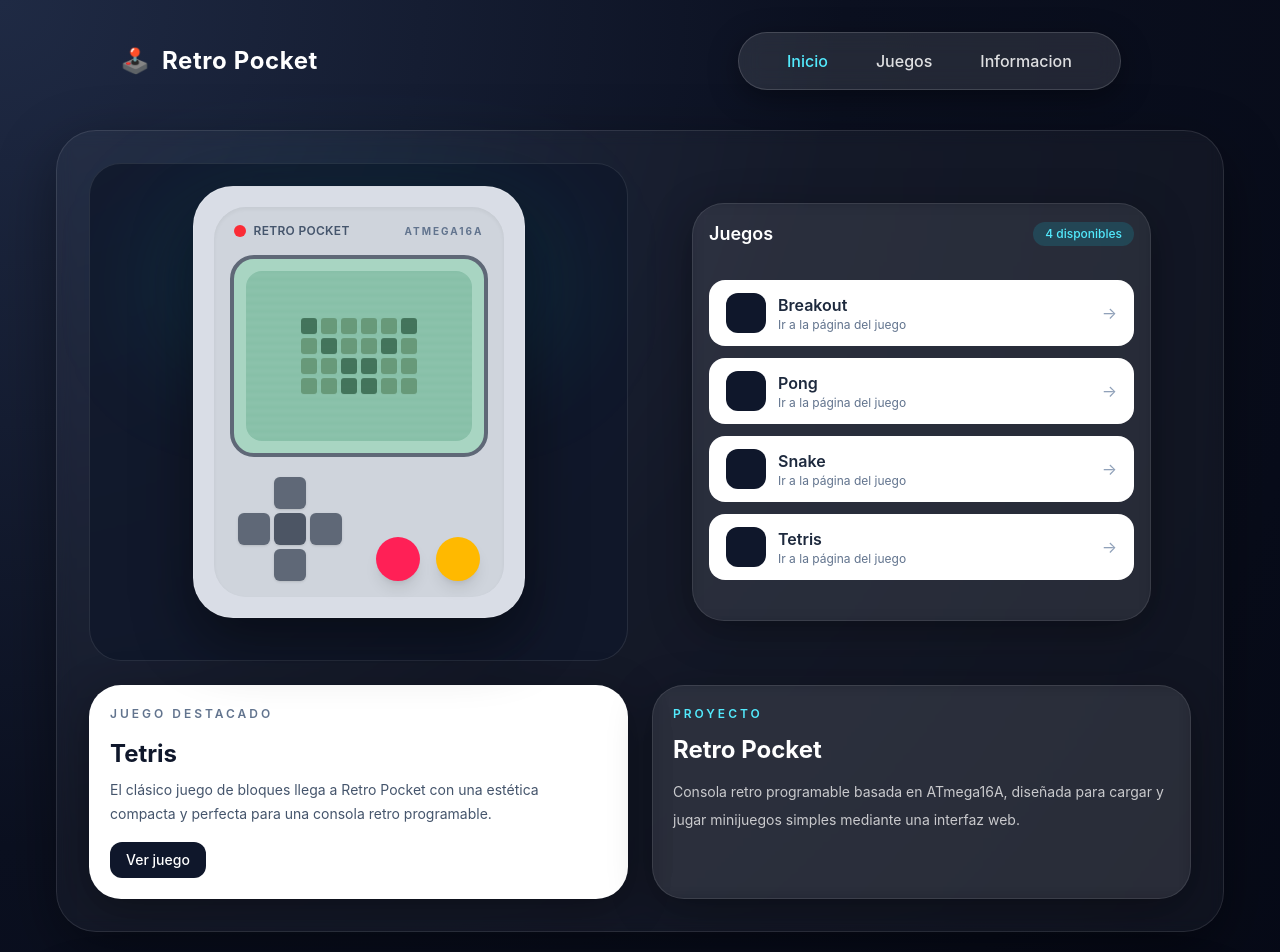
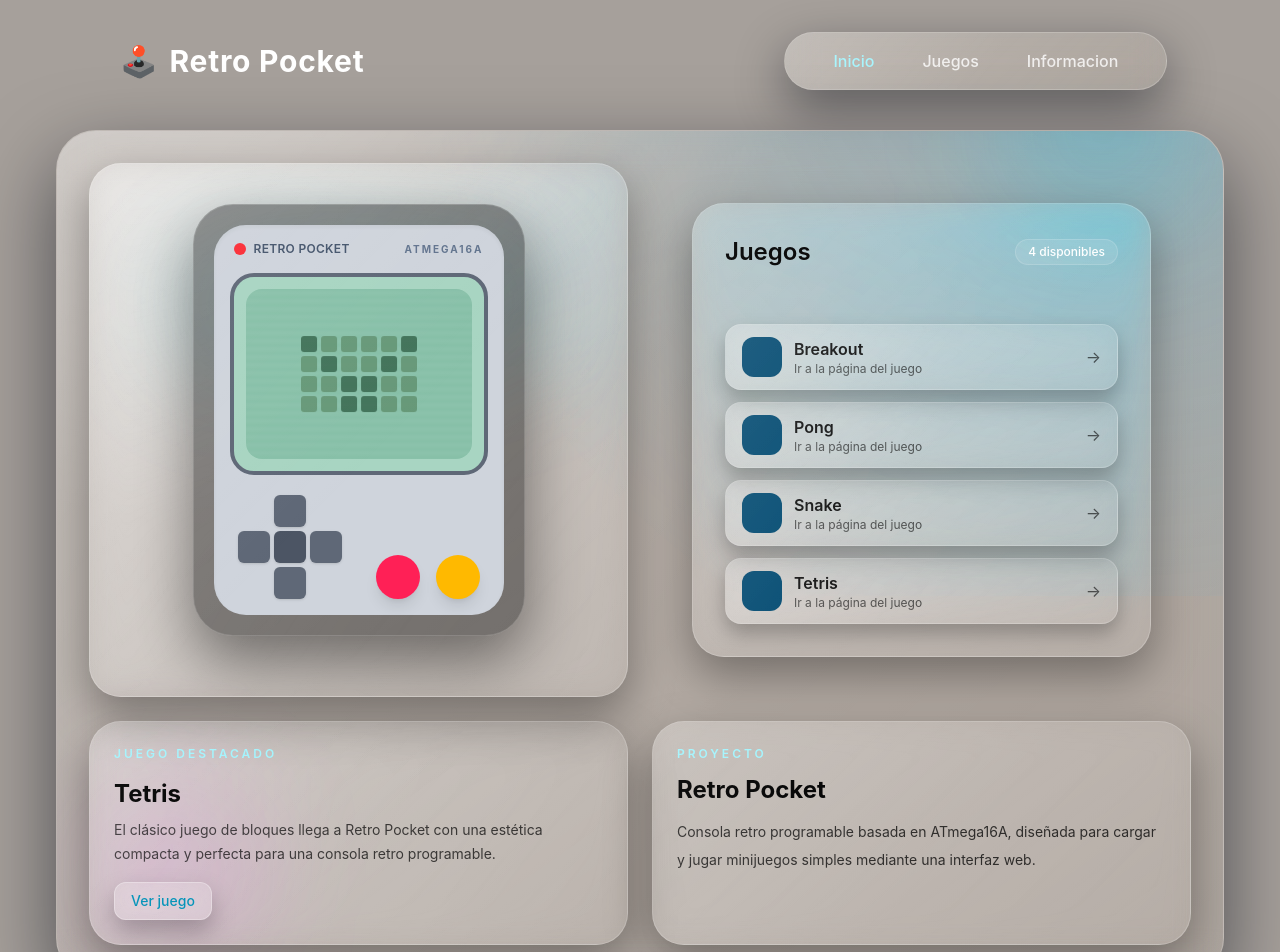
Before and after one commit to LeoDuffed/retro-pocket, a React (Vite) app: page / in a window 1280 px wide. Shown: the top 952 px of the page. Built offline with nearby package versions, Linux system fonts and the light colour scheme.

Commit message:
home page con liquid glass

```diff
--- a/src/components/FeatureGame.jsx
+++ b/src/components/FeatureGame.jsx
@@ -1,21 +1,21 @@
 export default function FeaturedGame() {
   return (
-    <section className="rounded-4xl border border-white/10 bg-white p-5 shadow-[0_10px_40px_rgba(0,0,0,0.35)]">
-      <p className="text-xs font-semibold uppercase tracking-[0.25em] text-slate-500">
+    <section className="liquid-card p-6">
+      <p className="text-xs font-semibold uppercase tracking-[0.25em] text-cyan-200">
         Juego destacado
       </p>
 
       <div className="mt-4 flex gap-4">
 
         <div className="flex-1">
-          <h3 className="text-2xl font-bold text-slate-900">Tetris</h3>
+          <h3 className="text-2xl font-bold text-black">Tetris</h3>
 
-          <p className="mt-2 text-sm leading-6 text-slate-600">
+          <p className="mt-2 text-sm leading-6 text-black/70">
             El clásico juego de bloques llega a Retro Pocket con una estética
             compacta y perfecta para una consola retro programable.
           </p>
 
-          <button className="mt-4 inline-flex rounded-xl bg-slate-900 px-4 py-2 text-sm font-medium text-white transition hover:bg-slate-800">
+          <button className="liquid-button mt-4 inline-flex rounded-xl px-4 py-2 text-sm font-medium text-cyan-600 transition hover:text-cyan-100">
             Ver juego
           </button>
         </div>
--- a/src/components/GamesPanel.jsx
+++ b/src/components/GamesPanel.jsx
@@ -9,31 +9,31 @@ const games = [
 
 export default function GamesPanel() {
   return (
-    <aside className="rounded-4xl border border-white/10 bg-white/6 p-4 shadow-[0_10px_40px_rgba(0,0,0,0.35)] backdrop-blur-sm m-10">
+    <aside className="liquid-card p-8 m-10 ">
       <div className="mb-4 flex items-center justify-between">
-        <h2 className="text-lg font-semibold text-white">Juegos</h2>
-        <span className="rounded-full bg-cyan-400/15 px-3 py-1 text-xs font-medium text-cyan-300">
+        <h2 className="text-2xl font-semibold text-black">Juegos</h2>
+        <span className="rounded-full border border-white/15 bg-white/10 px-3 py-1 text-xs font-medium text-white-200">
           4 disponibles
         </span>
       </div>
 
-      <div className="space-y-3 mt-8">
+      <div className="mt-14 space-y-3">
         {games.map((game, index) => (
           <Link
             key={game.id}
             to={game.path}
-            className="group flex items-center gap-3 rounded-2xl border border-white/10 bg-white px-4 py-3 text-slate-800 transition duration-200 hover:-translate-y-0.5 hover:shadow-lg"
+            className="liquid-tile group flex items-center gap-3 rounded-2xl px-4 py-3 text-white transition duration-200 hover:-translate-y-0.5"
           >
-            <div className="flex h-10 w-10 items-center justify-center rounded-xl bg-slate-900 text-sm font-bold text-cyan-300">
+            <div className="flex h-10 w-10 items-center justify-center rounded-xl bg-sky-900 text-sm font-bold text-cyan-300">
 
             </div>
 
             <div className="flex-1">
-              <p className="font-semibold">{game.name}</p>
-              <p className="text-xs text-slate-500">Ir a la página del juego</p>
+              <p className="font-semibold text-black/90">{game.name}</p>
+              <p className="text-xs text-black/60">Ir a la página del juego</p>
             </div>
 
-            <span className="text-slate-400 transition group-hover:translate-x-1">
+            <span className="text-black/60 transition group-hover:translate-x-1">
               →
             </span>
           </Link>
--- a/src/components/MiniConsole.jsx
+++ b/src/components/MiniConsole.jsx
@@ -3,7 +3,7 @@ export default function MiniConsole() {
     <div className="relative mx-auto flex w-full max-w-md items-center justify-center">
       <div className="absolute inset-x-10 top-8 h-28 rounded-full bg-cyan-400/20 blur-3xl" />
 
-      <div className="animate-[float_3.8s_ease-in-out_infinite] rounded-[2.5rem] border border-white/15 bg-[#d9dde6] p-5 shadow-[0_25px_60px_rgba(0,0,0,0.45)]">
+      <div className="animate-[float_3.8s_ease-in-out_infinite] rounded-[2.5rem] border border-white/15 bg-black/40 p-5 shadow-[0_25px_60px_rgba(0,0,0,0.45)]">
         <div className="w-72.5 rounded-4xl bg-[#cfd4dc] p-4 shadow-inner">
           <div className="mb-4 flex items-center justify-between px-1">
             <div className="flex items-center gap-2">
--- a/src/components/Navbar.jsx
+++ b/src/components/Navbar.jsx
@@ -9,14 +9,14 @@ const navItems = [
 export default function Navbar() {
   return (
     <div className="flex justify-start">
-      <nav className="flex items-center gap-12 rounded-full border border-white/15 bg-white/10 px-12 py-4 shadow-[0_8px_30px_rgba(0,0,0,0.35)] backdrop-blur-md">
+      <nav className="liquid-nav flex items-center gap-12 rounded-full px-12 py-4">
         {navItems.map((item) => (
           <NavLink
             key={item.to}
             to={item.to}
             className={({ isActive }) =>
               `text-base font-medium transition ${
-                isActive ? "text-cyan-300" : "text-white/85 hover:text-cyan-300"
+                isActive ? "text-cyan-200" : "text-white/80 hover:text-cyan-200"
               }`
             }
           >
--- a/src/components/ProjectInfo.jsx
+++ b/src/components/ProjectInfo.jsx
@@ -1,13 +1,13 @@
 export default function ProjectInfo() {
   return (
-    <section className="rounded-4xl border border-white/10 bg-white/[0.07] p-5 shadow-[0_10px_40px_rgba(0,0,0,0.35)] backdrop-blur-sm">
-      <p className="text-xs font-semibold uppercase tracking-[0.25em] text-cyan-300">
+    <section className="liquid-card p-6">
+      <p className="text-xs font-semibold uppercase tracking-[0.25em] text-cyan-200">
         Proyecto
       </p>
 
-      <h3 className="mt-3 text-2xl font-bold text-white">Retro Pocket</h3>
+      <h3 className="mt-3 text-2xl font-bold text-black">Retro Pocket</h3>
 
-      <p className="mt-3 text-sm leading-7 text-white/75">
+      <p className="mt-3 text-sm leading-7 text-black/75">
         Consola retro programable basada en ATmega16A, diseñada para cargar y
         jugar minijuegos simples mediante una interfaz web.
       </p>
--- a/src/index.css
+++ b/src/index.css
@@ -7,3 +7,29 @@ body,
   min-height: 100%;
   font-family: Inter, system-ui, sans-serif;
 }
+
+.liquid-nav {
+  position: relative;
+  background: linear-gradient(
+    135deg,
+    rgba(255, 255, 255, 0.22),
+    rgba(255, 255, 255, 0.06)
+  );
+  border: 1px solid rgba(255, 255, 255, 0.2);
+  box-shadow: 0 18px 50px rgba(3, 7, 18, 0.45);
+  backdrop-filter: blur(16px) saturate(150%);
+  overflow: hidden;
+}
+
+.liquid-nav::after {
+  content: "";
+  position: absolute;
+  inset: 0;
+  background: linear-gradient(
+    120deg,
+    rgba(255, 255, 255, 0.45),
+    rgba(255, 255, 255, 0) 55%
+  );
+  opacity: 0.25;
+  pointer-events: none;
+}
--- a/src/layouts/MainLayout.jsx
+++ b/src/layouts/MainLayout.jsx
@@ -4,13 +4,13 @@ import Footer from "../components/Footer";
 
 export default function MainLayout() {
   return (
-    <div className="min-h-screen bg-[radial-gradient(circle_at_top_left,#1f2a44_0%,#0b1020_45%,#050814_100%)] px-3 py-8 text-white md:px-6 lg:px-14">
+    <div className="min-h-screen bg-stone-400 px-3 py-8 text-white md:px-6 lg:px-14">
       <div className="mx-auto max-w-7xl">
 
         <header className="mb-10 flex flex-col gap-5 md:flex-row md:items-center md:gap-105 pl-8">
           <div className="flex items-center gap-3 pl-8">
-            <span className="text-2xl">🕹️</span>
-            <p className="text-2xl font-bold tracking-wide text-white ">
+            <span className="text-3xl">🕹️</span>
+            <p className="text-3xl font-bold tracking-wide text-white ">
               Retro Pocket
             </p>
           </div>
--- a/src/pages/Home.jsx
+++ b/src/pages/Home.jsx
@@ -11,20 +11,122 @@ export default function Home() {
           0%, 100% { transform: translateY(0px); }
           50% { transform: translateY(-10px); }
         }
+
+        .liquid-panel {
+          position: relative;
+          border-radius: 2.5rem;
+          background: linear-gradient(
+              135deg,
+              rgba(255, 255, 255, 0.18),
+              rgba(255, 255, 255, 0.05)
+            );
+          border: 1px solid rgba(255, 255, 255, 0.18);
+          box-shadow: 0 30px 80px rgba(3, 7, 18, 0.55);
+          backdrop-filter: blur(22px) saturate(160%);
+          overflow: hidden;
+        }
+
+        .liquid-panel::before {
+          content: "";
+          position: absolute;
+          inset: -30% -10% 45% -10%;
+          background:
+            radial-gradient(circle at 20% 10%, rgba(255, 255, 255, 0.45), transparent 45%),
+            radial-gradient(circle at 85% 15%, rgba(56, 189, 248, 0.35), transparent 55%);
+          opacity: 0.75;
+          pointer-events: none;
+        }
+
+        .liquid-panel::after {
+          content: "";
+          position: absolute;
+          inset: 0;
+          background: linear-gradient(
+            120deg,
+            rgba(255, 255, 255, 0.45),
+            rgba(255, 255, 255, 0.08) 35%,
+            rgba(255, 255, 255, 0) 60%
+          );
+          opacity: 0.4;
+          mix-blend-mode: screen;
+          pointer-events: none;
+        }
+
+        .liquid-card {
+          position: relative;
+          border-radius: 2rem;
+          background: linear-gradient(
+            145deg,
+            rgba(255, 255, 255, 0.18),
+            rgba(255, 255, 255, 0.05)
+          );
+          border: 1px solid rgba(255, 255, 255, 0.2);
+          box-shadow: 0 18px 45px rgba(0, 0, 0, 0.35);
+          backdrop-filter: blur(16px) saturate(150%);
+          overflow: hidden;
+        }
+
+        .liquid-card::after {
+          content: "";
+          position: absolute;
+          inset: 0;
+          background: linear-gradient(
+            135deg,
+            rgba(255, 255, 255, 0.35),
+            rgba(255, 255, 255, 0) 55%
+          );
+          opacity: 0.2;
+          pointer-events: none;
+        }
+
+        .liquid-tile {
+          position: relative;
+          background: linear-gradient(
+            140deg,
+            rgba(255, 255, 255, 0.22),
+            rgba(255, 255, 255, 0.06)
+          );
+          border: 1px solid rgba(255, 255, 255, 0.18);
+          box-shadow: 0 10px 20px rgba(0, 0, 0, 0.25);
+          backdrop-filter: blur(12px) saturate(140%);
+          overflow: hidden;
+        }
+
+        .liquid-tile::after {
+          content: "";
+          position: absolute;
+          inset: 0;
+          background: linear-gradient(
+            120deg,
+            rgba(255, 255, 255, 0.45),
+            rgba(255, 255, 255, 0) 55%
+          );
+          opacity: 0.18;
+          pointer-events: none;
+        }
+
+        .liquid-button {
+          background: rgba(255, 255, 255, 0.16);
+          border: 1px solid rgba(255, 255, 255, 0.3);
+          box-shadow: 0 12px 24px rgba(0, 0, 0, 0.25);
+          backdrop-filter: blur(10px) saturate(140%);
+        }
       `}</style>
 
       <main className="grid gap-6">
-        <section className="rounded-[2.5rem] border border-white/10 bg-white/4 p-6 shadow-[0_20px_60px_rgba(0,0,0,0.4)] backdrop-blur-sm lg:p-8">
+        <section className="liquid-panel p-6 lg:p-8">
+          <div className="pointer-events-none absolute -top-24 right-6 h-48 w-48 rounded-full bg-cyan-400/20 blur-3xl" />
+          <div className="pointer-events-none absolute bottom-6 left-8 h-40 w-40 rounded-full bg-fuchsia-400/15 blur-3xl" />
 
-          <div className="grid gap-6 md:grid-cols-2">
-            <div className="rounded-4xl border border-white/10 bg-[#0f172a]/80 p-8">
-                <MiniConsole />
+          <div className="relative z-10 grid gap-6 md:grid-cols-2">
+            <div className="liquid-card flex items-center justify-center p-8">
+              <MiniConsole />
             </div>
 
             <GamesPanel />
           </div>
 
-          <div className="mt-6 grid gap-6 md:grid-cols-2">
+          <div className="relative z-10 mt-6 grid gap-6 md:grid-cols-2">
             <FeaturedGame />
             <ProjectInfo />
           </div>
```
